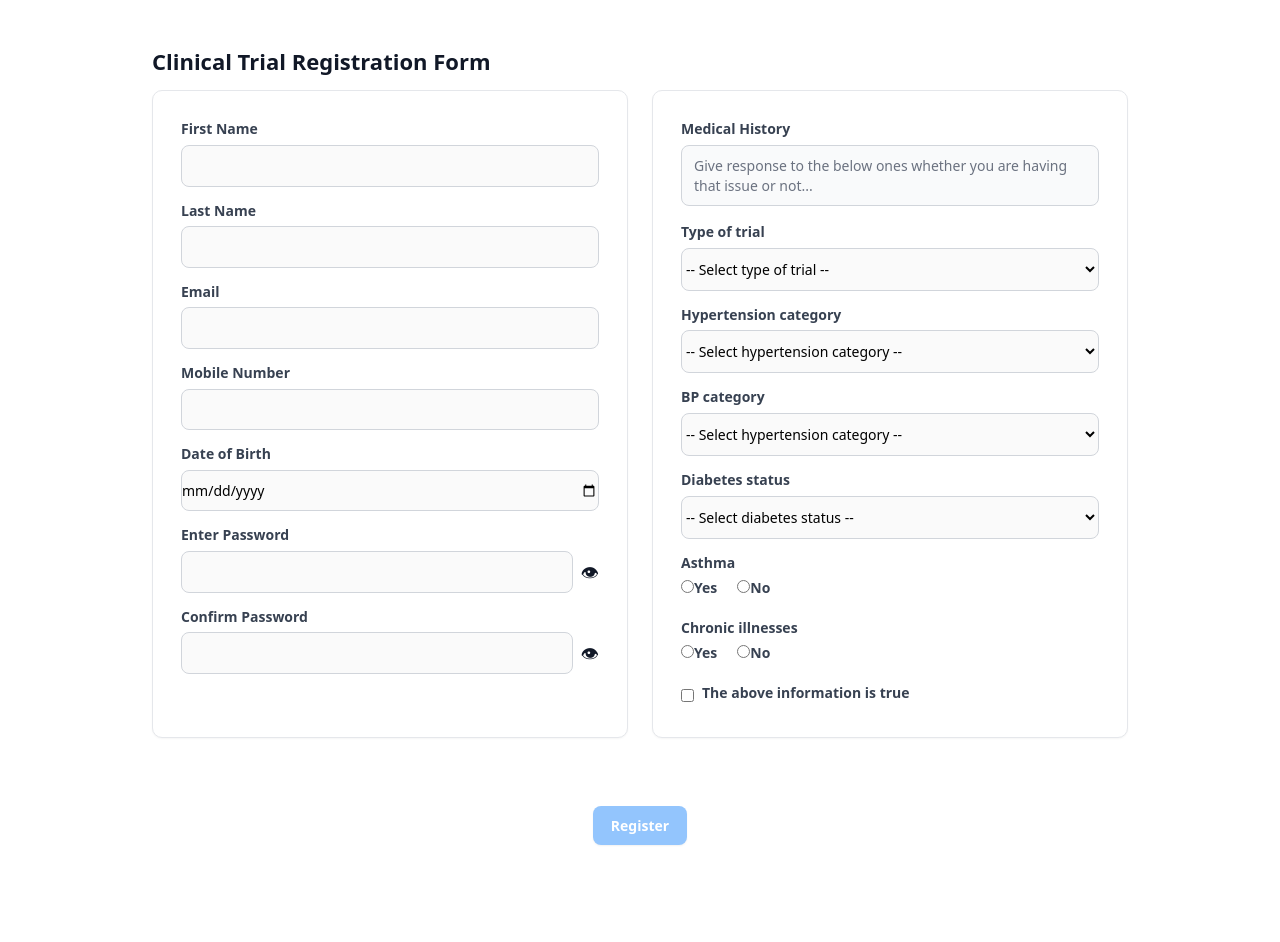
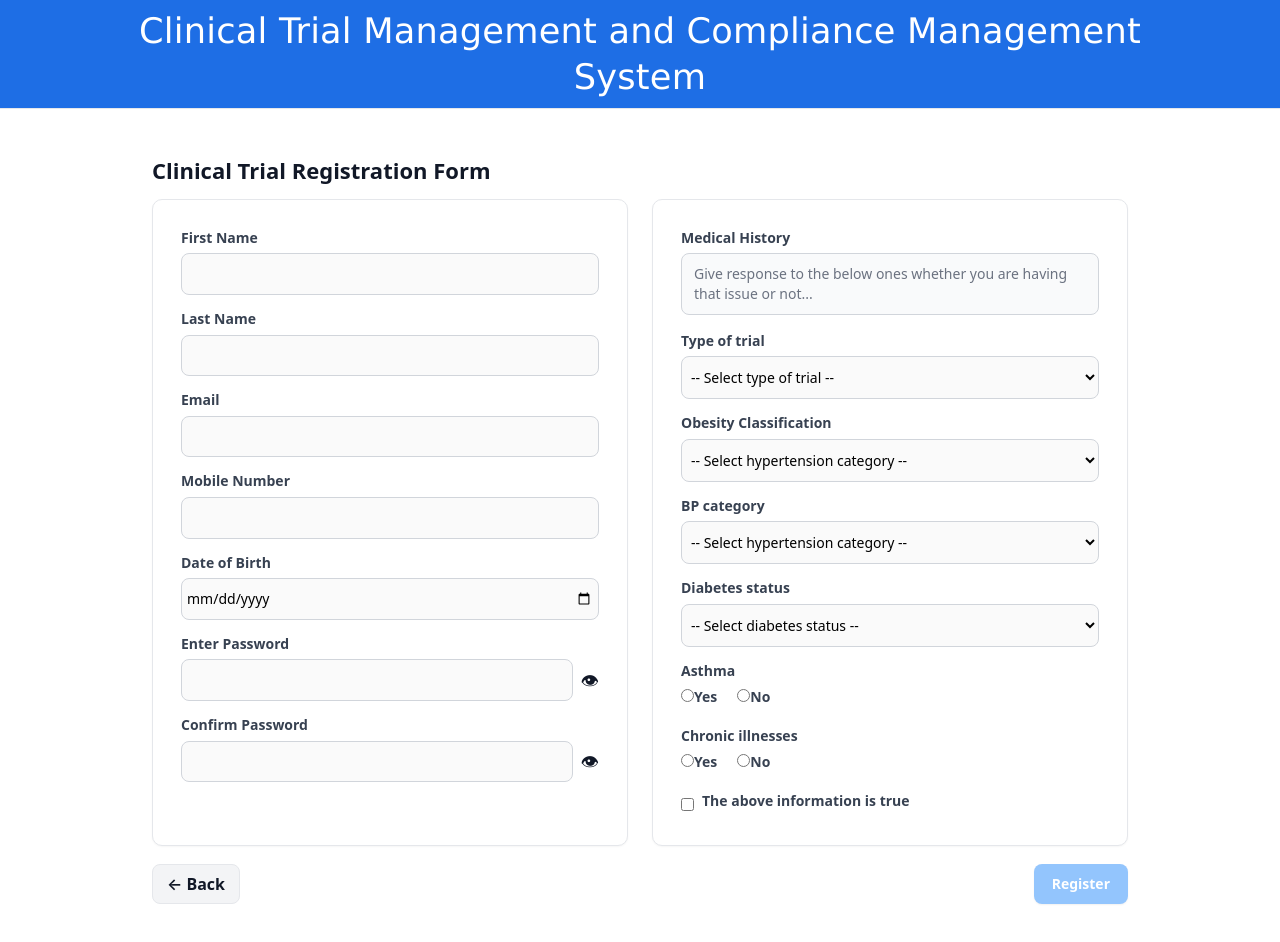
Before and after one commit to 2461426/ClinTrack, a React (Create React App) app in the folder frontend/: page /register in a window 1280 px wide. Shown: the top 942 px of the page. Before the commit the page ends 893 px from the top, so only its background shows below. Built offline with nearby package versions, Linux system fonts and the light colour scheme.

Commit message:
updates are done

```diff
--- a/frontend/src/components/ClinTrackPage.js
+++ b/frontend/src/components/ClinTrackPage.js
@@ -2,10 +2,6 @@
 import React from "react";
 import "../styles/ClinTrackPage.css";
 
-// Prefer client-side navigation when react-router-dom is available; avoid
-// importing hooks conditionally to satisfy the Rules of Hooks. We will
-// conditionally use the `Link` component where available and fall back to
-// window.location for plain navigation.
 let RouterLink = null;
 try {
   const rr = require("react-router-dom");
--- a/frontend/src/components/LoginForm.js
+++ b/frontend/src/components/LoginForm.js
@@ -123,6 +123,21 @@ const LoginForm = () => {
   };
 
   return (
+    <>
+    <div className="clintrack-page">
+<header className="clintrack-page__header">
+  <nav className="navbar clintrack-page__navbar">
+    <div className="container d-flex align-items-center justify-content-center">
+      {/* Centered Title (same as ClinTrackPage) */}
+      <h1
+        className="clintrack-page__title text-center m-0"
+        aria-label="Clinical Trial Management and Compliance Management System"
+      >
+        Clinical Trial Management and Compliance Management System
+      </h1>
+    </div>
+   </nav>
+   </header>
     <section className="login">
       <Formik
         initialValues={{
@@ -170,7 +185,7 @@ const LoginForm = () => {
                 name="email"
                 type="email"
                 placeholder="Enter your email"
-                autoComplete="email"
+                autoComplete="off"
               />
               <ErrorMessage name="email" component="span" className="error" id="email-error" />
             </div>
@@ -183,7 +198,7 @@ const LoginForm = () => {
                 name="password"
                 type="password"
                 placeholder="Enter your password"
-                autoComplete="current-password"
+                autoComplete="off"
               />
               <ErrorMessage name="password" component="span" className="error" id="password-error" />
             </div>
@@ -233,6 +248,8 @@ const LoginForm = () => {
         )}
       </Formik>
     </section>
+    </div>
+    </>
   );
 };
 
--- a/frontend/src/components/RegistrationForm.js
+++ b/frontend/src/components/RegistrationForm.js
@@ -8,12 +8,12 @@ import participantService from "../services/ParticipantService";
  */
 const HYPERTENSION_CATEGORIES = [
   { value: "", label: "-- Select hypertension category --" },
-  { value: "NORMAL", label: "Normal (<120 and <80)" },
-  { value: "ELEVATED", label: "Elevated (120–129 and <80)" },
-  { value: "STAGE_1", label: "Stage 1 (130–139 or 80–89)" },
-  { value: "STAGE_2", label: "Stage 2 (≥140 or ≥90)" },
-  { value: "CRISIS", label: "Hypertensive Crisis (≥180 and/or ≥120)" },
-  { value: "UNKNOWN", label: "Unknown / Not measured" },
+  { value: "NORMAL", label: "Normal weight" },
+  { value: "Overweight", label: "Overweight" },
+  { value: "Obesity1", label: "Obesity class 1" },
+  { value: "Obesity2", label: "Obesity class 2" },
+  { value: "Obesity3", label: "Obesity class 3" },
+
 ];
 
 const DIABETES_STATUS = [
@@ -158,6 +158,23 @@ const RegistrationForm = () => {
   }
 
   return (
+   <>
+{/* === ClinTrack Navbar (same as ClinTrackPage) === */}
+<div className="clintrack-page">
+<header className="clintrack-page__header">
+  <nav className="navbar clintrack-page__navbar">
+    <div className="container d-flex align-items-center justify-content-center">
+      {/* Centered Title (same as ClinTrackPage) */}
+      <h1
+        className="clintrack-page__title text-center m-0"
+        aria-label="Clinical Trial Management and Compliance Management System"
+      >
+        Clinical Trial Management and Compliance Management System
+      </h1>
+    </div>
+   </nav>
+   </header>
+
     <section className="registration">
       <form className="registrationForm" onSubmit={handleFormSubmit} noValidate>
         <h2>Clinical Trial Registration Form</h2>
@@ -335,7 +352,7 @@ const RegistrationForm = () => {
 
           {/* REPLACED: Hypertension category (instead of Sugar level) */}
           <div className="formRow">
-            <label htmlFor="hypertensionCategory">Hypertension category</label>
+            <label htmlFor="hypertensionCategory">Obesity Classification</label>
             <select
               id="hypertensionCategory"
               name="hypertensionCategory"
@@ -485,7 +502,18 @@ const RegistrationForm = () => {
       </div>
 
       {/* Centered submit button */}
-      <div className="submitRow">
+
+{/* Actions row: Back (left) + Register (right) */}
+<div className="actions-row">
+  <button
+    type="button"
+    className="btn-back"
+    onClick={() => window.location.assign("/")}
+    aria-label="Go back to ClinTrack main page"
+  >
+    ← Back
+  </button>
+
   <button
     type="submit"
     className="submit"
@@ -496,6 +524,8 @@ const RegistrationForm = () => {
 </div>
     </form>
   </section>
+   </div>
+  </>
 );
 };
 
--- a/frontend/src/styles/RegistrationForm.css
+++ b/frontend/src/styles/RegistrationForm.css
@@ -105,7 +105,7 @@
 .registration .formInput {
   width: 100%;
   max-width: 480px;          /* cap so both sides look similar */
-  padding: 10px 0px;
+  padding: 10px 5px;
   border: 1px solid #d1d5db; /* gray-300 */
   border-radius: 8px;
   background-color: #fafafa;
@@ -179,7 +179,7 @@
 /* ========== Centered Submit Button ========== */
 .registration .submitRow {
   display: flex;
-  justify-content: center;
+  justify-content: flex-end;
   margin-top: 18px;
 }
 
@@ -220,3 +220,145 @@
     max-width: 100%;
   }
 }
+
+
+/* ---------- ClinTrack Navbar ---------- */
+.clintrack-navbar {
+  position: sticky;            /* stays at top on scroll */
+  top: 0;
+  z-index: 50;
+  background: #ffffff;
+  border-bottom: 1px solid #e5e7eb;
+  padding: 0.75rem 1rem;
+  font-family: system-ui, -apple-system, Segoe UI, Roboto, "Helvetica Neue", Arial;
+}
+
+.clintrack-navbar .nav-inner {
+  max-width: 1000px;           /* matches your form max width */
+  margin: 0 auto;
+  display: flex;
+  align-items: center;
+  justify-content: space-between;
+}
+
+.clintrack-navbar .brand {
+  font-weight: 700;
+  color: #1e40af;              /* blue-800 */
+  letter-spacing: 0.2px;
+}
+
+.clintrack-navbar .links {
+  display: flex;
+  gap: 1rem;
+}
+
+.clintrack-navbar .link {
+  color: #111827;              /* gray-900 */
+  text-decoration: none;
+  font-weight: 600;
+  font-size: 0.95rem;
+}
+
+.clintrack-navbar .link.active {
+  color: #2563eb;              /* blue-600 */
+}
+
+/* adds a bit of spacing below sticky navbar */
+.has-sticky-navbar {
+  margin-top: 0.75rem;
+}
+
+/* ---------- ClinTrack Footer ---------- */
+.clintrack-footer {
+  border-top: 1px solid #e5e7eb;
+  background: #ffffff;
+  margin-top: 2rem;
+  padding: 1rem 1rem 2rem;
+  font-family: system-ui, -apple-system, Segoe UI, Roboto, "Helvetica Neue", Arial;
+}
+
+.clintrack-footer .footer-inner {
+  max-width: 1000px;           /* matches your form width */
+  margin: 0 auto;
+  color: #6b7280;              /* muted */
+  font-size: 0.9rem;
+  display: flex;
+  justify-content: space-between;
+  align-items: center;
+}
+
+.clintrack-footer .footer-links {
+  display: flex;
+  gap: 0.75rem;
+}
+
+.clintrack-footer a {
+  color: #374151;              /* gray-700 */
+  text-decoration: none;
+}
+
+.clintrack-footer a:hover {
+  color: #111827;              /* gray-900 */
+}
+
+/* ---------- Responsive ---------- */
+@media (max-width: 768px) {
+  .clintrack-navbar .nav-inner,
+  .clintrack-footer .footer-inner {
+    padding: 0 0.25rem;
+  }
+}
+
+
+/* ---- Reuse ClinTrack navbar styles ---- */
+.clintrack-page__navbar {
+  background-color: #1e6ee5; /* var(--ct-blue) */
+  border-bottom: 1px solid #e5e7eb;
+  padding: 12px 0;
+}
+
+.clintrack-page__title {
+  color: #ffffff;
+  font-size: 1.4rem;
+  font-weight: 500;
+  text-align: center;
+  margin: 0;
+  line-height: 1.3;
+  letter-spacing: 0.2px;
+  font-family:'Lucida Sans','Lucida Sans Regular','Lucida Grande',
+    'Lucida Sans Unicode', Geneva, Verdana, sans-serif;
+}
+
+/* Two-ended actions row */
+.registration .actions-row {
+  display: flex;
+  justify-content: space-between; /* back on left, register on right */
+  align-items: center;
+  margin-top: 18px;
+}
+
+/* Back button styling */
+.btn-back {
+  background: #f3f4f6;        /* light gray */
+  color: #111827;             /* gray-900 */
+  border: 1px solid #e5e7eb;  /* gray-200 */
+  border-radius: 8px;
+  padding: 8px 14px;
+  font-weight: 600;
+  cursor: pointer;
+  transition: background-color 0.2s ease, transform 0.06s ease, box-shadow 0.2s ease;
+}
+
+.btn-back:hover {
+  background: #e5e7eb;        /* gray-300 */
+  transform: translateY(-1px);
+  box-shadow: 0 6px 14px rgba(0, 0, 0, 0.08);
+}
+
+
+
+
+@media (min-width: 576px) { .clintrack-page__title { font-size: 1.6rem; } }
+@media (min-width: 768px) { .clintrack-page__title { font-size: 1.8rem; } }
+@media (min-width: 992px) { .clintrack-page__title { font-size: 2rem; } }
+@media (min-width: 1200px){ .clintrack-page__title { font-size: 2.2rem; } }
```
Also changed, not shown: 1 other file (tests, documents, lock files or other folders). Lines whose indentation alone changed are shown as unchanged.
